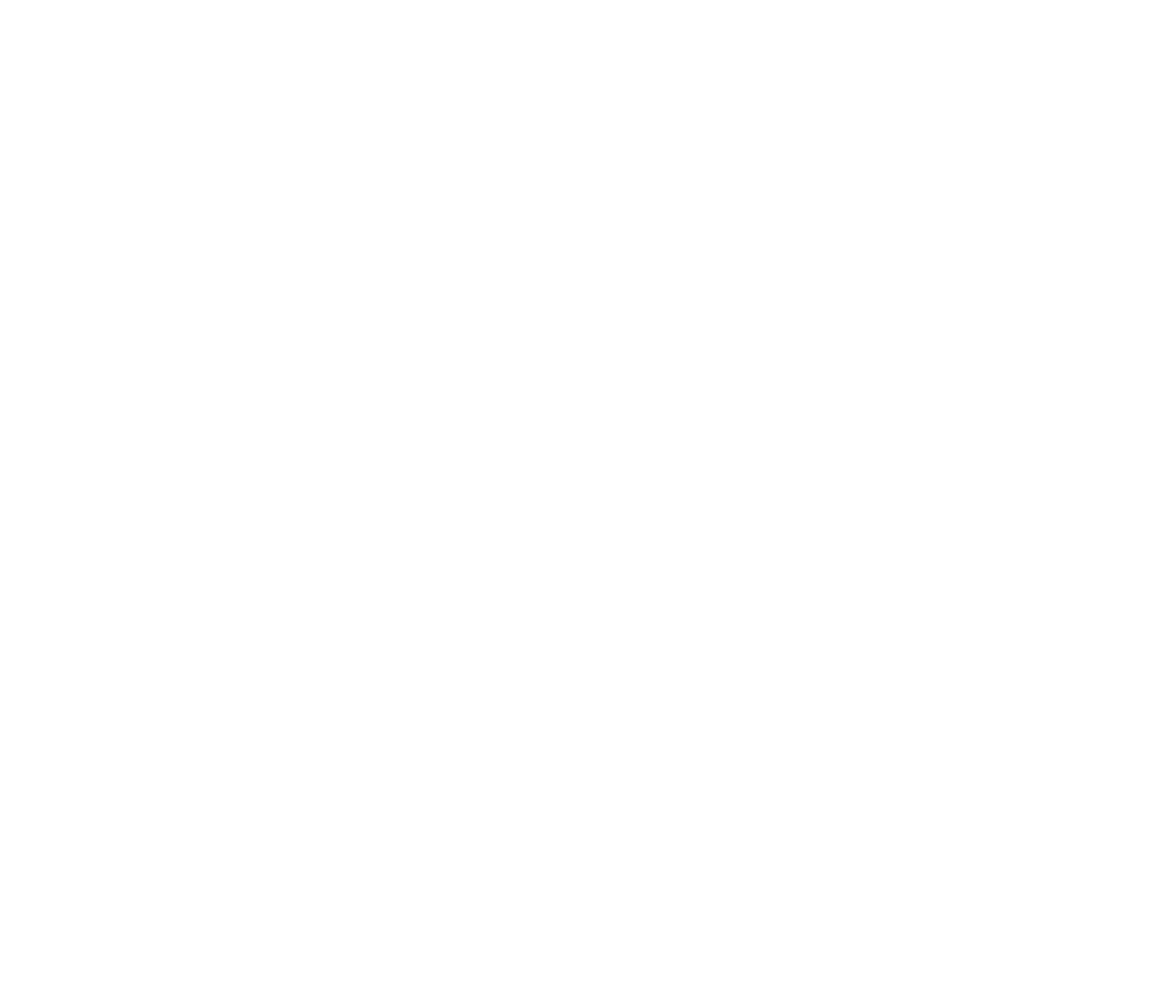
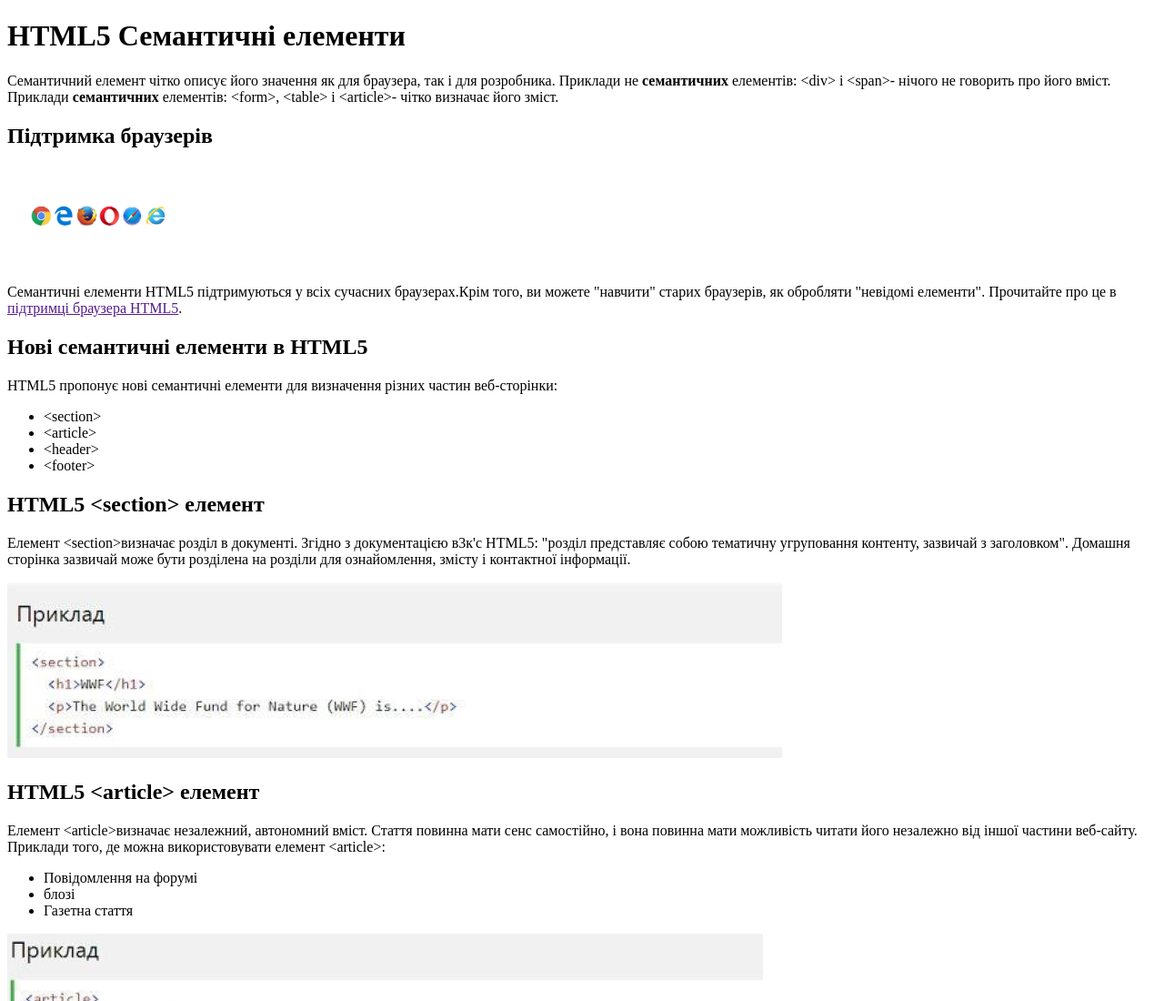
Before and after one commit to catharkriss/hw_html-tags, a plain HTML site: page index.html in a window 1280 px wide. Shown: the top 1100 px of the page at 91% size. Before the commit the page ends 800 px from the top, so only its background shows below. Drawn offline with Linux system fonts and the light colour scheme.

Commit message:
add content to html

```diff
--- a/index.html
+++ b/index.html
@@ -6,6 +6,86 @@
   <title>Homework 4</title>
 </head>
 <body>
+  <header>
+    <h1>HTML5 Семантичні елементи</h1>
+     <p>
+      Семантичний елемент чітко описує його значення як для браузера, так i для розробника.
+      Приклади не <strong>семантичних</strong> елементів: &#x3C;div&#x3E;  i &#x3C;span&#x3E;- нічого не говорить про його вміст.
+      Приклади <strong>семантичних</strong> елементів: &#x3C;form&#x3E;, &#x3C;table&#x3E; i &#x3C;article&#x3E;- чітко визначає його зміст.
+     </p>
 
+     <h2>Підтримка браузерів</h2>
+      <img src="images/1520047697221.jpg" alt="various browers" width="200px">
+      <p>
+        Семантичні елементи HTML5 підтримуються y всіх сучасних браузерах.Крім того, ви можете "навчити"
+        старих браузерів, як обробляти "невідомі елементи".
+        Прочитайте про це в <a href="">підтримці браузера HTML5</a>.
+      </p>
+
+  </header>
+
+  <main>
+    <section>
+      <h2>Нові семантичні елементи в HTML5</h2>
+      <p>
+        HTML5 пропонує нові семантичні елементи для визначення різних частин
+        веб-сторінки:
+        <ul>
+        <li>&#x3C;section&#x3E;</li>
+        <li>&#x3C;article&#x3E;</li>
+        <li>&#x3C;header&#x3E;</li>
+        <li>&#x3C;footer&#x3E;</li>
+        </ul>
+      </p>
+    </section>
+
+    <section>
+      <h2>HTML5 &#x3C;section&#x3E; елемент</h2>
+        <p>
+          Елемент &#x3C;section&#x3E;визначає розділ в документі. Згідно з документацією в3к'c HTML5:
+          "розділ представляє собою тематичну угруповання контенту, зазвичай з заголовком". Домашня сторінка
+           зазвичай може бути розділена на розділи для
+           ознайомлення, змісту i контактної інформації.
+        </p>
+        <img src="images/Знімок екрана 2024-05-29 204458.png" alt=""example>
+    </section>
+
+    <section>
+      <h2>HTML5 &#x3C;article&#x3E; елемент </h2>
+        <p>
+          Елемент &#x3C;article&#x3E;визначає незалежний, автономний вміст.
+          Стаття повинна мати сенс самостійно, i вона повинна мати можливість
+          читати його незалежно від іншої частини веб-сайту.
+          Приклади того, де можна використовувати елемент &#x3C;article&#x3E;:
+            <ul>
+              <li>Повідомлення на форумі</li>
+              <li>блозі</li>
+              <li>Газетна стаття</li>
+            </ul>
+        </p>
+        <img src="images/Знімок екрана 2024-05-29 204509.png" alt="example">
+    </section>
+
+    <section>
+      <h2>HTML5 &#x3C;header&#x3E; елемент</h2>
+        <p>
+          Елемент &#x3C;header&#x3E;задає заголовок для документа aбо розділу. Елемент &#x3C;header&#x3E;повинен використовуватися в якості контейнера для
+          вступного змісту. В одному документі може бути кілька елементів &#x3C;header&#x3E;.
+          У наступному прикладі визначається заголовок для статті:
+        </p>
+        <img src="images/Знімок екрана 2024-05-29 204535.png" alt="example">
+    </section>
+
+    <section>
+      <h2>HTML5 &#x3C;footer&#x3E; елемент</h2>
+        <p>
+          Елемент &#x3C;footer&#x3E;вказує нижній колонтитул для документа або розділу.
+          Нижній колонтитул зазвичай містить автора документа, інформацію про
+          авторське право, посилання на умови використання, контактні дані і т.д.
+          В одному документі може бути кілька елементів &#x3C;footer&#x3E;.
+        </p>
+        <img src="images/Знімок екрана 2024-05-29 204844.png" alt="example">
+    </section>
+  </main>
 </body>
 </html>
```
Also changed, not shown: images/1520047697221.jpg (added), images/Знімок екрана 2024-05-29 204458.png (added), images/Знімок екрана 2024-05-29 204509.png (added), images/Знімок екрана 2024-05-29 204535.png (added), images/Знімок екрана 2024-05-29 204844.png (added).
